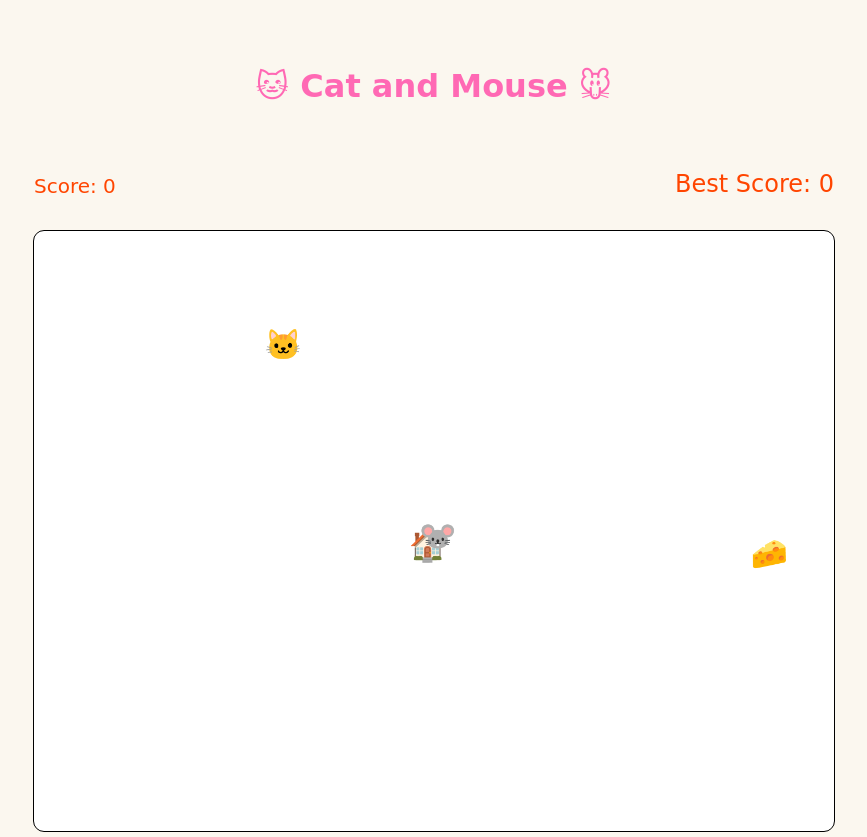
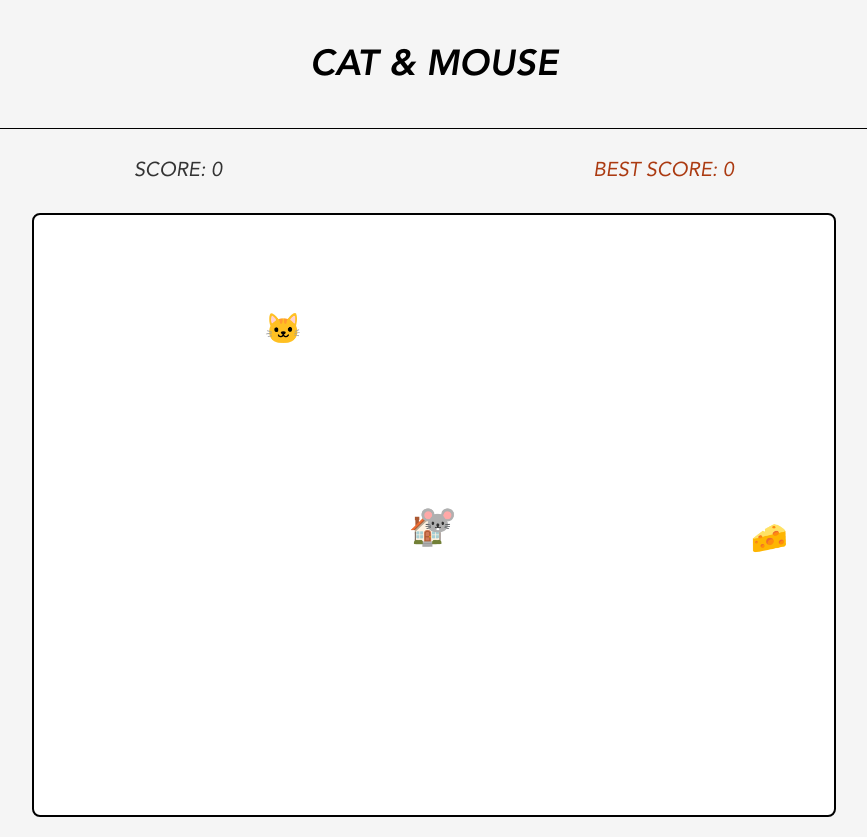
Before and after one commit to Roru-cmd/if, a plain HTML site: page index.html in a window 1280 px wide. Shown: the whole page, without its empty margins (206-1073 px from the left). Drawn offline with Linux system fonts and the light colour scheme; a web font is replaced by a local one.

Commit message:
feat: Change style

```diff
--- a/index.html
+++ b/index.html
@@ -13,13 +13,14 @@
     <header>
         <h1>
             <a href="index.html">
-                🐱 Cat and Mouse 🐭
+                <!-- 🐱 Cat and Mouse 🐭 -->
+                 CAT & MOUSE
             </a>
         </h1>
     </header>
     <div class="score-container">
-        <div id="score">Score: 0</div>
-        <div id="best-score">Best Score: 0</div>
+        <div id="score">SCORE: 0</div>
+        <div id="best-score">BEST SCORE: 0</div>
     </div>
     <canvas id="gameCanvas" width="800" height="600"></canvas>
     <script src="mouse.js"></script>
--- a/mouse.css
+++ b/mouse.css
@@ -1,4 +1,4 @@
-body {
+/* body {
     text-align: center;
     font-family: 'Press Start 2P', cursive;
     background-color: #fbf7ef;
@@ -70,7 +70,118 @@ a:visited {
     font-size: 24px;
     color: #ff4500;
     display: inline-block;
-    /* transform-origin: left center; */
+    transform-origin: right center;
+}
+
+.new-best-score {
+    animation: bestScoreAnimation 1.3s ease-in-out;
+}
+
+@keyframes bestScoreAnimation {
+    0% {
+        transform: scale(1);
+        font-weight: normal;
+    }
+    50% {
+        transform: scale(1.2);
+        font-weight: bold;
+        text-shadow: rgba(240, 46, 170, 0.4) 5px 5px,
+                     rgba(240, 46, 170, 0.3) 10px 10px,
+                     rgba(240, 46, 170, 0.2) 15px 15px,
+                     rgba(240, 46, 170, 0.1) 20px 20px,
+                     rgba(240, 46, 170, 0.05) 25px 25px;
+    }
+    100% {
+        transform: scale(1);
+        font-weight: normal;
+    }
+} */
+
+@font-face {
+    font-family: 'Avenir Heavy Oblique';
+    src: url('AvenirLTStd-HeavyOblique.otf') format('opentype');
+    font-weight: bold;
+    font-style: oblique;
+}
+
+@font-face {
+    font-family: 'Avenir Light Oblique';
+    src: url('AvenirLTStd-LightOblique.otf') format('opentype');
+    font-weight: 300;
+    font-style: oblique;
+}
+
+@font-face {
+    font-family: 'Avenir Oblique';
+    src: url('AvenirLTStd-Oblique.otf') format('opentype');
+    font-weight: normal;
+    font-style: oblique;
+}
+
+body {
+    text-align: center;
+    font-family: 'Avenir Oblique', sans-serif;
+    background-color: #f5f5f5;
+    margin: 0;
+    background-image: none;
+}
+
+header {
+    height: 8rem;
+    display: flex;
+    align-items: center;
+    justify-content: center;
+    border-bottom: 1px solid #000;
+}
+
+canvas {
+    background-color: #fff;
+    display: block;
+    margin: 20px auto;
+    border-radius: 0.5rem; /* 0 to remove rounded corners */
+    border: 2px solid #000;
+    box-shadow: none;
+    transition: none;
+}
+
+#score, #best-score {
+    font-family: 'Avenir Oblique', sans-serif;
+    font-size: 20px;
+    color: #333;
+    transition: none;
+}
+
+.score-container {
+    width: 100%;
+    max-width: 600px;
+    display: flex;
+    justify-content: space-between;
+    align-items: flex-end;
+    margin: 30px auto;
+}
+
+h1 {
+    font-family: 'Avenir Heavy Oblique', sans-serif;
+    font-size: 36px;
+    font-weight: bold;
+    color: #000;
+    margin-bottom: 20px;
+}
+
+a {
+    color: #000;
+    text-decoration: none;
+    font-weight: bold;
+}
+
+a:hover {
+    text-decoration: none;
+    color: #ab3a11;
+}
+
+#best-score {
+    color: #ab3a11;
+    display: inline-block;
     transform-origin: right center;
 }
 
--- a/mouse.js
+++ b/mouse.js
@@ -47,7 +47,7 @@ let mousePosition = { x: mouse.x, y: mouse.y };
 // Get "Best Score" from localStorage or set to 0
 let bestScore = localStorage.getItem('bestScore') || 0;
 bestScore = parseInt(bestScore, 10);
-bestScoreElement.textContent = 'Best Score: ' + bestScore;
+bestScoreElement.textContent = 'BEST SCORE: ' + bestScore;
 
 // Add mousemove event listener to update mouse position
 canvas.addEventListener('mousemove', updateMousePosition);
@@ -113,7 +113,7 @@ function updateCat() {
                 if (score > bestScore) {
                     bestScore = score;
                     localStorage.setItem('bestScore', bestScore);
-                    bestScoreElement.textContent = 'Best Score: ' + bestScore;
+                    bestScoreElement.textContent = 'BEST SCORE: ' + bestScore;
                 }
             }
         }
@@ -178,7 +178,7 @@ function checkCheeseCollision() {
 
     if (distance < 20) { // Cheese collision check
         score++;
-        scoreElement.textContent = 'Score: ' + score;
+        scoreElement.textContent = 'SCORE: ' + score;
         cheese.x = Math.random() * (canvas.width - 40) + 20;
         cheese.y = Math.random() * (canvas.height - 40) + 20;
 
@@ -186,7 +186,7 @@ function checkCheeseCollision() {
         if (score > bestScore) {
             bestScore = score;
             localStorage.setItem('bestScore', bestScore);
-            bestScoreElement.textContent = 'Best Score: ' + bestScore;
+            bestScoreElement.textContent = 'BEST SCORE: ' + bestScore;
 
             // Play animation for the best score
             if (!bestScoreAnimated) {
@@ -233,12 +233,12 @@ function drawGameOver() {
         ctx.font = 'bold 48px cursive';
         ctx.fillText('GAME OVER', xPosition, canvas.height / 2.7);
 
-        ctx.font = '36px "Azeret Mono"';
-        let text = 'Your Score: ' + score;
+        ctx.font = '32px "Azeret Mono"';
+        let text = 'YOUR SCORE: ' + score;
         let textWidth = ctx.measureText(text).width;
         ctx.fillText(text, xPosition, canvas.height / 2.5 + 70);
 
-        text = 'Best Score: ' + bestScore;
+        text = 'BEST SCORE: ' + bestScore;
         textWidth = ctx.measureText(text).width;
         ctx.fillText(text, xPosition, canvas.height / 2.5 + 130);
 
@@ -259,7 +259,7 @@ document.addEventListener('keydown', function(e) {
 function restartGame() {
     // Score reset
     score = 0;
-    scoreElement.textContent = 'Score: ' + score;
+    scoreElement.textContent = 'SCORE: ' + score;
     gameOver = false;
     bestScoreAnimated = false;
 
```
Also changed, not shown: AvenirLTStd-HeavyOblique.otf (added), AvenirLTStd-LightOblique.otf (added), AvenirLTStd-Oblique.otf (added).
